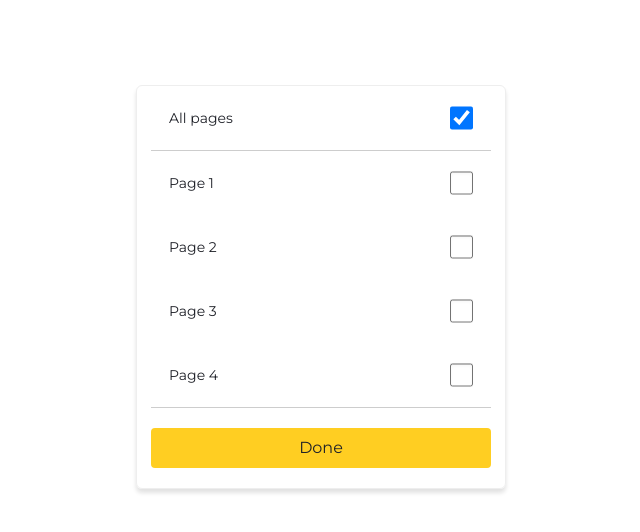
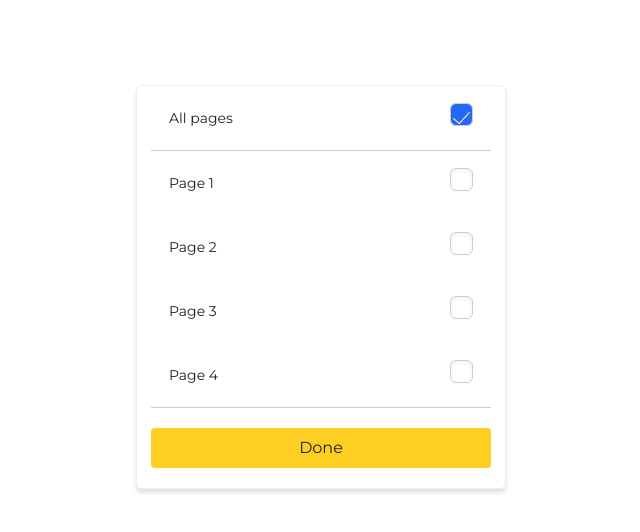
Before and after one commit to Aayman-star/ellty-assignment, a Next.js app: page / in a window 1280 px wide. Both pictures are taken after a click on the checkbox 780 px from the left and 118 px from the top of the page. Shown: the top 532 px of the page, without its empty margins (319-959 px from the left). Built offline with nearby package versions, Linux system fonts and the light colour scheme.

Commit message:
styled the checkbox and the checkmark according to the design file

```diff
--- a/src/components/ChildComponent.tsx
+++ b/src/components/ChildComponent.tsx
@@ -1,6 +1,8 @@
 "use client";
 import React, { useState } from "react";
 import PageNumbers from "./PageNumbers";
+import Image from "next/image";
+import checkmark from "../../public/assets/checkmark.png";
 
 const ChildComponent = () => {
   const [isChecked, setIsChecked] = useState(false);
@@ -18,12 +20,22 @@ const ChildComponent = () => {
     <div className="w-[370px]  mx-auto mt-[5.3125rem] rounded-md shadow-shadow-default flex flex-col items-center border-[1px] border-[#EEEEEE] hover:shadow-shadow-hover">
       <div className="w-full h-[2.6255rem] flex items-center justify-between p-8">
         <p className="text-sm text-text-color">All pages</p>
-        <input
-          type="checkbox"
-          checked={isChecked}
-          onChange={handleCheckboxChange}
-          className={`appearence-none w-[1.440rem] h-[1.440rem] rounded-md border-[1px] border-border-color `}
-        />
+        <div className="relative">
+          {" "}
+          <input
+            type="checkbox"
+            checked={isChecked}
+            onChange={handleCheckboxChange}
+            className={`appearance-none w-[1.440rem] h-[1.440rem] rounded-md border-[1px] border-border-color checked:bg-color-checked `}
+          />
+          <div className="absolute inset-0 flex items-center justify-center pointer-events-none">
+            <Image
+              src={checkmark}
+              alt="checkmark"
+              className={` ${isChecked ? "block" : "hidden"}`}
+            />
+          </div>
+        </div>
       </div>
       <hr className="border-t-[0.7px] border-border-color w-[21.25rem]" />
       {pages.map((page, i) => (
--- a/src/components/PageNumbers.tsx
+++ b/src/components/PageNumbers.tsx
@@ -1,5 +1,7 @@
 "use client";
 import React, { useState } from "react";
+import Image from "next/image";
+import checkmark from "../../public/assets/checkmark.png";
 interface PageProps {
   id: number;
   title: string;
@@ -15,12 +17,21 @@ const PageNumbers = ({ id, title }: PageProps) => {
       key={id}
       className="w-full h-[2.6255rem] flex items-center justify-between p-8">
       <p className="text-sm text-text-color">{title}</p>
-      <input
-        type="checkbox"
-        checked={isChecked}
-        onChange={handleCheckboxChange}
-        className={`appearence-none w-[1.440rem] h-[1.440rem] rounded-md shadow-inner border-[1px] border-[#807f7f]`}
-      />
+      <div className="relative">
+        <input
+          type="checkbox"
+          checked={isChecked}
+          onChange={handleCheckboxChange}
+          className={`appearance-none w-[1.440rem] h-[1.440rem] rounded-md shadow-inner border-[1px] border-border-color checked:bg-color-checked`}
+        />
+        <div className="absolute inset-0 flex items-center justify-center pointer-events-none">
+          <Image
+            src={checkmark}
+            alt="checkmark"
+            className={` ${isChecked ? "block" : "hidden"}`}
+          />
+        </div>
+      </div>
     </div>
   );
 };
--- a/tailwind.config.ts
+++ b/tailwind.config.ts
@@ -18,6 +18,7 @@ const config: Config = {
         "btn-default": "#FFCE22",
         "btn-hover": "#FFD84D",
         "border-color": "#CDCDCD",
+        "color-checked": "#2469F6",
       },
     },
   },
```
Also changed, not shown: public/assets/checkmark.png (added).
